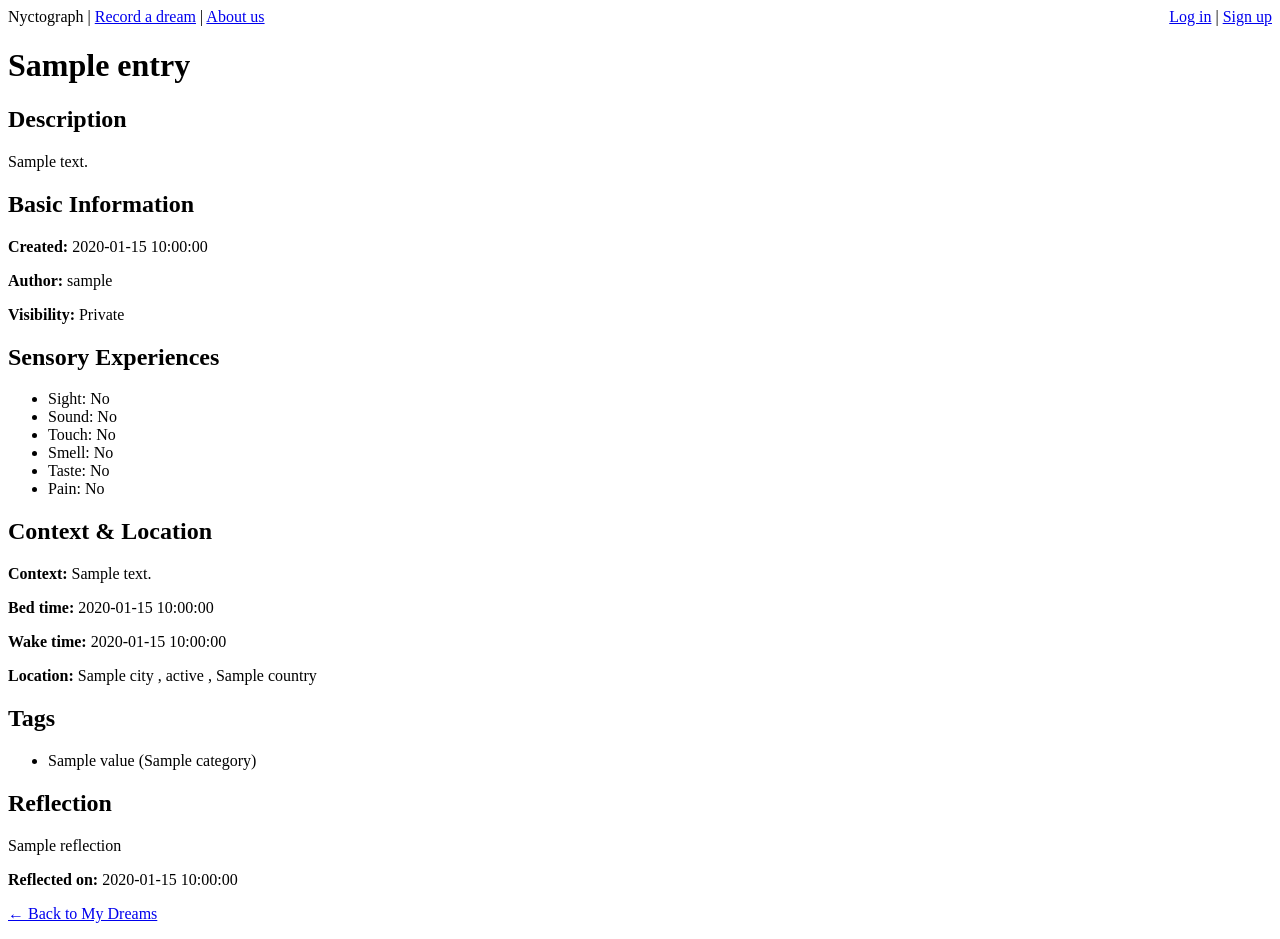
After one commit to Robotgiggle/nyctograph, a FastAPI app: template app/templates/dream-detail.html in a window 1280 px wide. The commit adds this page. Run offline with FastAPI, Linux system fonts and the light colour scheme; the template is opened without the code that fills it: most values are stand-ins (such as "Sample title", 1, 10 or a date in 2020).

Commit message:
dream record details

```diff
--- /dev/null
+++ b/app/templates/dream-detail.html
@@ -0,0 +1,67 @@
+{% extends "base.html" %}
+{% block body %}
+    <h1>{{ entry.title }}</h1>
+
+    <section>
+        <h2>Description</h2>
+        <p style="white-space: pre-line;">{{ entry.description }}</p>
+    </section>
+
+    <section>
+        <h2>Basic Information</h2>
+        <p><strong>Created:</strong> {{ entry.created_at.strftime('%Y-%m-%d %H:%M:%S') }}</p>
+        <p><strong>Author:</strong> {{ entry.user.username }}</p>
+        <p><strong>Visibility:</strong> {{ "Public" if entry.public else "Private" }}</p>
+    </section>
+
+    {% if entry.involved_sight is not none or entry.involved_sound is not none or entry.involved_touch is not none or entry.involved_smell is not none or entry.involved_taste is not none or entry.involved_pain is not none %}
+    <section>
+        <h2>Sensory Experiences</h2>
+        <ul>
+            {% if entry.involved_sight is not none %}<li>Sight: {{ "Yes" if entry.involved_sight else "No" }}</li>{% endif %}
+            {% if entry.involved_sound is not none %}<li>Sound: {{ "Yes" if entry.involved_sound else "No" }}</li>{% endif %}
+            {% if entry.involved_touch is not none %}<li>Touch: {{ "Yes" if entry.involved_touch else "No" }}</li>{% endif %}
+            {% if entry.involved_smell is not none %}<li>Smell: {{ "Yes" if entry.involved_smell else "No" }}</li>{% endif %}
+            {% if entry.involved_taste is not none %}<li>Taste: {{ "Yes" if entry.involved_taste else "No" }}</li>{% endif %}
+            {% if entry.involved_pain is not none %}<li>Pain: {{ "Yes" if entry.involved_pain else "No" }}</li>{% endif %}
+        </ul>
+    </section>
+    {% endif %}
+
+    {% if entry.context or entry.bed_time or entry.wake_time or entry.country or entry.state or entry.city %}
+    <section>
+        <h2>Context & Location</h2>
+        {% if entry.context %}<p><strong>Context:</strong> {{ entry.context }}</p>{% endif %}
+        {% if entry.bed_time %}<p><strong>Bed time:</strong> {{ entry.bed_time.strftime('%Y-%m-%d %H:%M:%S') }}</p>{% endif %}
+        {% if entry.wake_time %}<p><strong>Wake time:</strong> {{ entry.wake_time.strftime('%Y-%m-%d %H:%M:%S') }}</p>{% endif %}
+        {% if entry.city or entry.state or entry.country %}
+            <p><strong>Location:</strong>
+                {% if entry.city %}{{ entry.city }}{% endif %}
+                {% if entry.state %}{% if entry.city %}, {% endif %}{{ entry.state }}{% endif %}
+                {% if entry.country %}{% if entry.city or entry.state %}, {% endif %}{{ entry.country }}{% endif %}
+            </p>
+        {% endif %}
+    </section>
+    {% endif %}
+
+    {% if entry.tags %}
+    <section>
+        <h2>Tags</h2>
+        <ul>
+            {% for tag in entry.tags %}
+                <li>{{ tag.value }} ({{ tag.category }})</li>
+            {% endfor %}
+        </ul>
+    </section>
+    {% endif %}
+
+    {% if entry.reflection %}
+    <section>
+        <h2>Reflection</h2>
+        <p style="white-space: pre-line;">{{ entry.reflection }}</p>
+        {% if entry.rfln_timestamp %}<p><strong>Reflected on:</strong> {{ entry.rfln_timestamp.strftime('%Y-%m-%d %H:%M:%S') }}</p>{% endif %}
+    </section>
+    {% endif %}
+
+    <p><a href="/my-dreams">← Back to My Dreams</a></p>
+{% endblock %}
--- a/app/templates/my-dreams.html
+++ b/app/templates/my-dreams.html
@@ -3,7 +3,7 @@
     <h1>My dreams</h1>
     {% for entry in entries %}
         <div>
-            <h2>{{ entry.title }}</h2>
+            <h2><a href="/my-dreams/{{ entry.id }}">{{ entry.title }}</a></h2>
             <p style="white-space: pre-line;">{{ entry.description }}</p>
         </div>
     {% endfor %}
```
Also changed, not shown: app/routers/my_dreams.py (+18 -2 lines).
